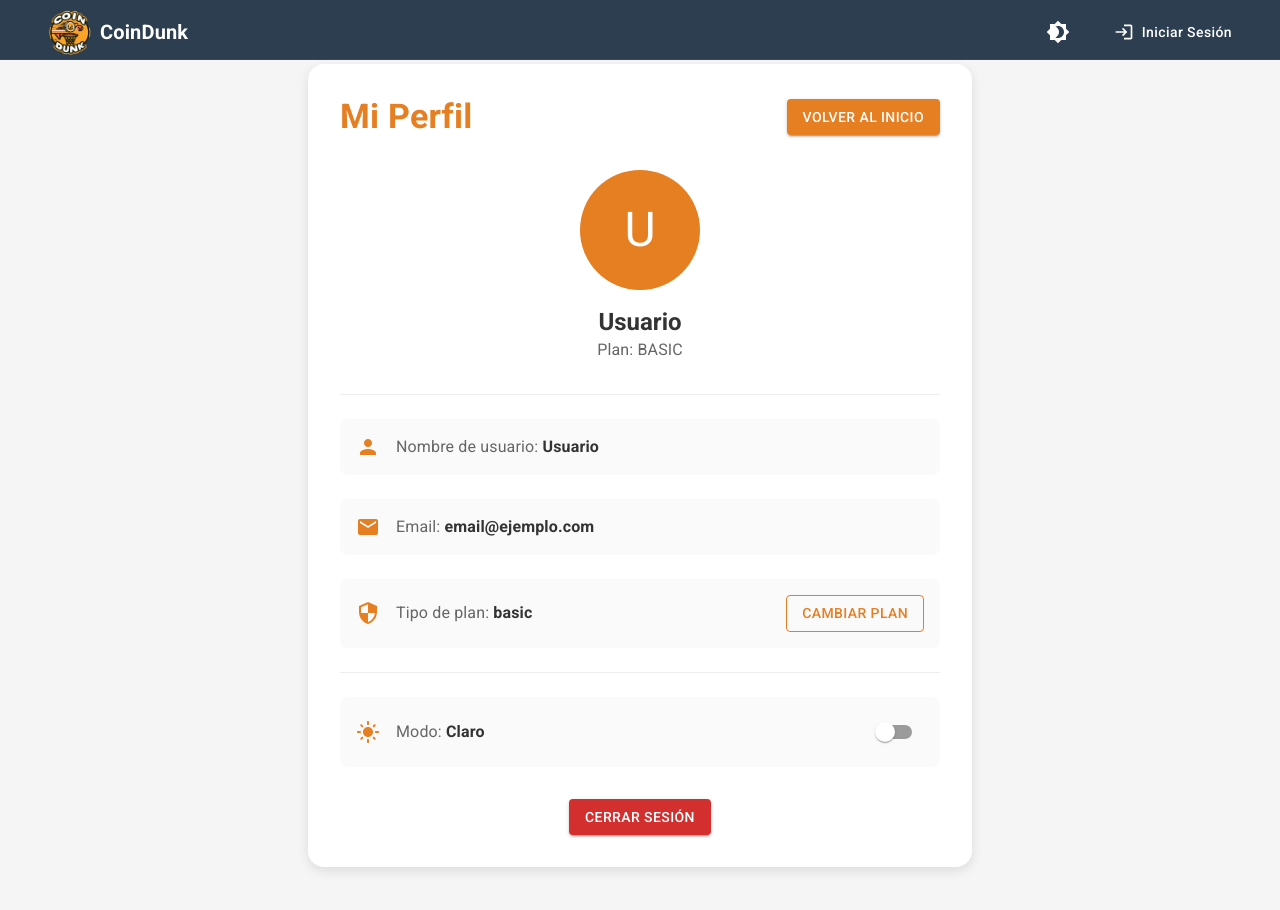
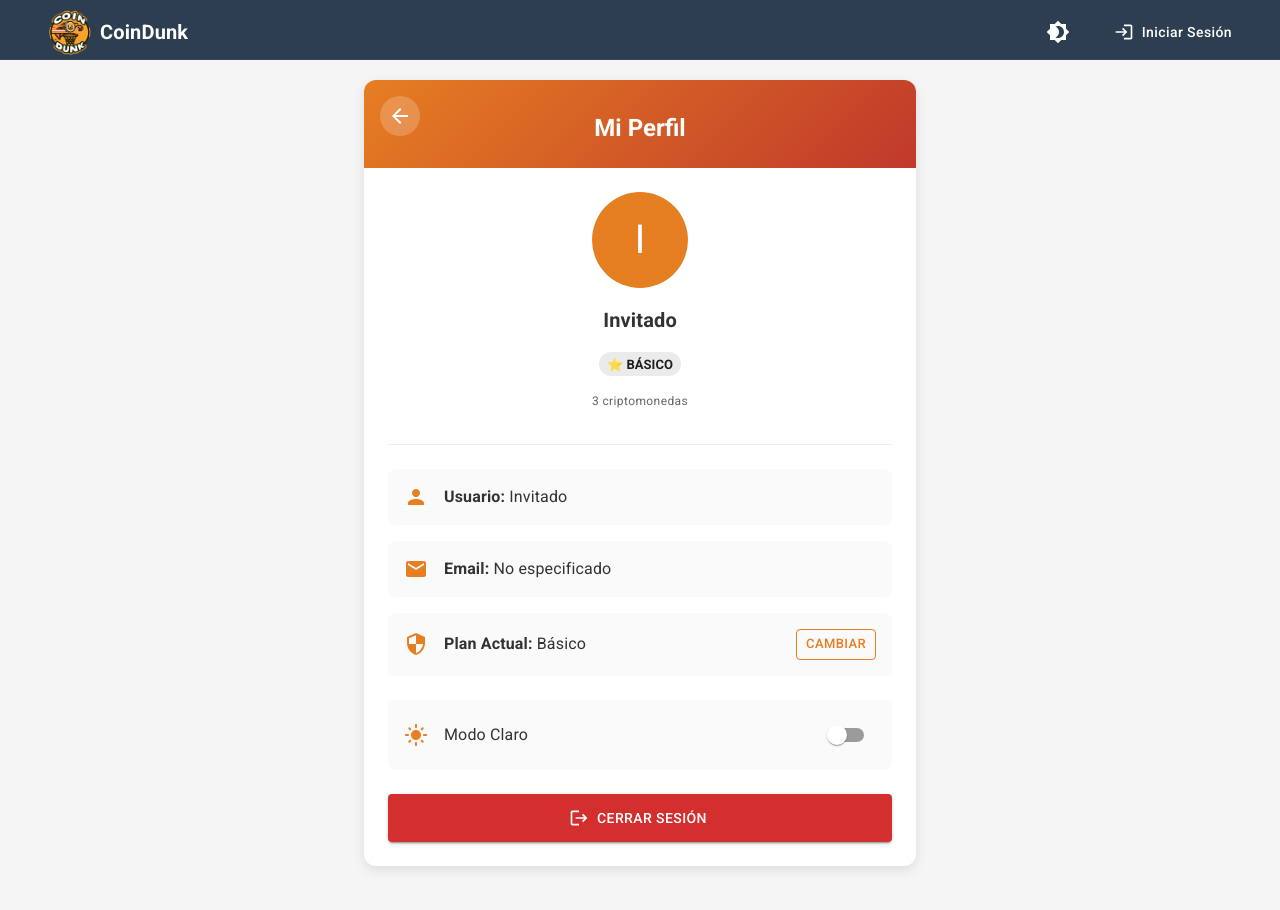
Before and after one commit to MiguelRegueiro/CoinDunk, a React (Create React App) app: page /perfil in a window 1280 px wide. Shown: the top 910 px of the page. Built offline with nearby package versions, Linux system fonts and the light colour scheme.

Commit message:
Página de perfil terminada, salvo por un detalle estético en el apartado de plan. Conexión con la base de datos funcionando correctamente.

```diff
--- a/src/pages/LoginPage.js
+++ b/src/pages/LoginPage.js
@@ -239,4 +239,7 @@ function LoginPage() {
     );
 }
 
+
+
+
 export default LoginPage;
--- a/src/pages/Perfil.js
+++ b/src/pages/Perfil.js
@@ -1,189 +1,254 @@
 import React, { useContext } from 'react';
 import { ThemeContext } from '../context/Theme';
-import { Box, Typography, Avatar, Button, Divider, Paper, Switch } from '@mui/material';
-import { Email, Person, Security, DarkMode, LightMode } from '@mui/icons-material';
+import {
+  Box,
+  Typography,
+  Avatar,
+  Button,
+  Divider,
+  Paper,
+  Switch,
+  Chip,
+  Container,
+  Stack,
+  IconButton
+} from '@mui/material';
+import {
+  Email,
+  Person,
+  Security,
+  DarkMode,
+  LightMode,
+  ArrowBack,
+  Logout
+} from '@mui/icons-material';
 import { useNavigate } from 'react-router-dom';
 
 const Perfil = () => {
-  const theme = useContext(ThemeContext) || {
-    isDarkMode: false,
-    colors: {
-      background: '#f5f5f5',
-      surface: '#FFFFFF',
-      cardBackground: '#FFFFFF',
-      paper: '#FAFAFA',
-      text: '#212121',
-      textPrimary: '#333333',
-      textSecondary: '#666666',
-      primary: '#E67E22',
-      primaryHover: '#D35400',
-      border: '#E0E0E0',
-      divider: '#EEEEEE'
-    }
+  const theme = useContext(ThemeContext);
+  const navigate = useNavigate();
+
+  // Obtener datos del usuario
+  const userData = JSON.parse(localStorage.getItem('coindunk_user')) || {};
+
+  // Detalles de planes
+  const planDetails = {
+    basic: {
+      name: 'Básico',
+      color: 'default',
+      description: '3 criptomonedas',
+      icon: '⭐'
+    },
+    pro: {
+      name: 'Profesional',
+      color: 'primary',
+      description: '10 criptomonedas',
+      icon: '🚀'
+    },
+    premium: {
+      name: 'Premium',
+      color: 'secondary',
+      description: 'Ilimitado',
+      icon: '👑'
+    },
   };
 
-  const navigate = useNavigate();
-  const userData = JSON.parse(localStorage.getItem('coindunk_user')) || {};
   const user = {
-    username: userData.username || 'Usuario',
-    email: userData.email || 'email@ejemplo.com',
+    username: userData.username || 'Invitado',
+    email: userData.email || 'No especificado',
     plan: userData.plan || 'basic'
   };
 
-  // Estilos actualizados con mejor contraste
-  const styles = {
-    pageContainer: {
+  return (
+    <Box sx={{
       minHeight: '100vh',
       backgroundColor: theme.colors.background,
-      color: theme.colors.textPrimary,
-      padding: '2rem'
+      pt: 10, // Espacio para el navbar
+      pb: 4
+    }}>
+      <Container maxWidth="sm">
+        {/* Tarjeta de perfil */}
+        <Paper elevation={3} sx={{
+          borderRadius: 3,
+          overflow: 'hidden',
+          backgroundColor: theme.colors.surface,
+          boxShadow: theme.colors.shadow,
+          mb: 30
+        }}>
+          {/* Header con gradiente */}
+          <Box sx={{
+            p: 3,
+            background: `linear-gradient(135deg, ${theme.colors.primary} 0%, ${theme.colors.primaryDark} 100%)`,
+            color: '#fff',
+            position: 'relative',
+            textAlign: 'center'
+          }}>
+            <IconButton
+              onClick={() => navigate('/')}
+              sx={{
+                position: 'absolute',
+                left: 16,
+                top: 16,
+                color: '#fff',
+                backgroundColor: 'rgba(255, 255, 255, 0.2)',
+                '&:hover': {
+                  backgroundColor: 'rgba(255, 255, 255, 0.3)'
                 },
-    profileCard: {
-      padding: '2rem',
-      borderRadius: '16px',
-      boxShadow: theme.colors.shadow,
-      backgroundColor: theme.colors.surface,
-      maxWidth: '600px',
-      margin: '2rem auto'
-    },
-    profileItem: {
-      display: 'flex',
-      alignItems: 'center',
-      margin: '1.5rem 0',
-      padding: '1rem',
-      borderRadius: '8px',
-      backgroundColor: theme.colors.paper,
-      color: theme.colors.textPrimary // Aseguramos color legible
-    },
-    avatar: {
-      width: 120,
-      height: 120,
-      fontSize: '3rem',
-      bgcolor: theme.colors.primary,
-      mb: 2,
-      color: '#fff' // Texto blanco en el avatar
-    },
-    button: {
-      bgcolor: theme.colors.primary,
-      color: '#fff', // Texto blanco en botones primarios
-      '&:hover': {
-        bgcolor: theme.colors.primaryHover
-      }
-    },
-    outlinedButton: {
-      color: theme.colors.primary,
-      borderColor: theme.colors.primary,
-      '&:hover': {
-        borderColor: theme.colors.primaryDark
-      }
-    },
-    strongText: {
-      color: theme.colors.textPrimary, // Texto principal para elementos importantes
-      fontWeight: 'bold'
-    },
-    labelText: {
-      color: theme.colors.textSecondary // Texto secundario para etiquetas
-    }
-  };
+                width: 40,
+                height: 40
+              }}
+              aria-label="Volver"
+            >
+              <ArrowBack />
+            </IconButton>
 
-  return (
-    <Box sx={styles.pageContainer}>
-      <Paper sx={styles.profileCard}>
-        <Box sx={{ display: 'flex', justifyContent: 'space-between', alignItems: 'center' }}>
-          <Typography variant="h4" sx={{ fontWeight: 'bold', color: theme.colors.primary }}>
+            <Typography variant="h5" sx={{
+              fontWeight: 'bold',
+              mt: 1
+            }}>
               Mi Perfil
-          </Typography>
-          <Button
-            variant="contained"
-            onClick={() => navigate('/')}
-            sx={styles.button}
-          >
-            Volver al Inicio
-          </Button>
-        </Box>
-
-        <Box sx={{ display: 'flex', flexDirection: 'column', alignItems: 'center', my: 4 }}>
-          <Avatar sx={styles.avatar}>
-            {user.username.charAt(0).toUpperCase()}
-          </Avatar>
-          <Typography variant="h5" sx={styles.strongText}>
-            {user.username}
-          </Typography>
-          <Typography sx={styles.labelText}>
-            Plan: {user.plan.toUpperCase()}
             </Typography>
           </Box>
 
-        <Divider sx={{ my: 3, borderColor: theme.colors.divider }} />
+          {/* Contenido principal */}
+          <Box sx={{ p: 3 }}>
+            <Stack direction="column" alignItems="center" spacing={2} sx={{ mb: 4 }}>
+              <Avatar sx={{
+                width: 96,
+                height: 96,
+                fontSize: '2.5rem',
+                bgcolor: theme.colors.primary,
+                mb: 1
+              }}>
+                {user.username.charAt(0).toUpperCase()}
+              </Avatar>
 
-        <Box sx={styles.profileItem}>
-          <Person sx={{ mr: 2, color: theme.colors.primary }} />
-          <Typography flexGrow={1}>
-            <span style={styles.labelText}>Nombre de usuario:</span>{' '}
-            <span style={styles.strongText}>{user.username}</span>
+              <Typography variant="h6" sx={{
+                fontWeight: 'bold',
+                color: theme.colors.textPrimary
+              }}>
+                {user.username}
               </Typography>
-        </Box>
 
-        <Box sx={styles.profileItem}>
-          <Email sx={{ mr: 2, color: theme.colors.primary }} />
-          <Typography flexGrow={1}>
-            <span style={styles.labelText}>Email:</span>{' '}
-            <span style={styles.strongText}>{user.email}</span>
+              <Chip
+                label={`${planDetails[user.plan]?.icon} ${planDetails[user.plan]?.name}`}
+                color={planDetails[user.plan]?.color}
+                size="small"
+                sx={{
+                  fontWeight: 'bold',
+                  textTransform: 'uppercase'
+                }}
+              />
+              <Typography variant="caption" sx={{
+                color: theme.colors.textSecondary
+              }}>
+                {planDetails[user.plan]?.description}
               </Typography>
-        </Box>
-
-        <Box sx={styles.profileItem}>
-          <Security sx={{ mr: 2, color: theme.colors.primary }} />
-          <Typography flexGrow={1}>
-            <span style={styles.labelText}>Tipo de plan:</span>{' '}
-            <span style={styles.strongText}>{user.plan}</span>
-          </Typography>
-          <Button
-            variant="outlined"
-            onClick={() => navigate('/planes')}
-            sx={styles.outlinedButton}
-          >
-            Cambiar Plan
-          </Button>
-        </Box>
+            </Stack>
 
             <Divider sx={{ my: 3, borderColor: theme.colors.divider }} />
 
-        <Box sx={styles.profileItem}>
+            {/* Sección de información */}
+            <Stack spacing={2} sx={{ mb: 3 }}>
+              <Paper elevation={0} sx={{
+                p: 2,
+                borderRadius: 2,
+                backgroundColor: theme.colors.paper
+              }}>
+                <Stack direction="row" spacing={2} alignItems="center">
+                  <Person sx={{ color: theme.colors.primary }} />
+                  <Typography sx={{ color: theme.colors.textPrimary }}>
+                    <strong>Usuario:</strong> {user.username}
+                  </Typography>
+                </Stack>
+              </Paper>
+
+              <Paper elevation={0} sx={{
+                p: 2,
+                borderRadius: 2,
+                backgroundColor: theme.colors.paper
+              }}>
+                <Stack direction="row" spacing={2} alignItems="center">
+                  <Email sx={{ color: theme.colors.primary }} />
+                  <Typography sx={{ color: theme.colors.textPrimary }}>
+                    <strong>Email:</strong> {user.email}
+                  </Typography>
+                </Stack>
+              </Paper>
+
+              <Paper elevation={0} sx={{
+                p: 2,
+                borderRadius: 2,
+                backgroundColor: theme.colors.paper
+              }}>
+                <Stack direction="row" justifyContent="space-between" alignItems="center">
+                  <Stack direction="row" spacing={2} alignItems="center">
+                    <Security sx={{ color: theme.colors.primary }} />
+                    <Typography sx={{ color: theme.colors.textPrimary }}>
+                      <strong>Plan Actual:</strong> {planDetails[user.plan]?.name}
+                    </Typography>
+                  </Stack>
+                  <Button
+                    variant="outlined"
+                    size="small"
+                    onClick={() => navigate('/planes')}
+                    sx={{
+                      color: theme.colors.primary,
+                      borderColor: theme.colors.primary
+                    }}
+                  >
+                    Cambiar
+                  </Button>
+                </Stack>
+              </Paper>
+            </Stack>
+
+            {/* Configuración de tema */}
+            <Paper elevation={0} sx={{
+              p: 2,
+              borderRadius: 2,
+              mb: 3,
+              backgroundColor: theme.colors.paper
+            }}>
+              <Stack direction="row" justifyContent="space-between" alignItems="center">
+                <Stack direction="row" spacing={2} alignItems="center">
                   {theme.isDarkMode ? (
-            <DarkMode sx={{ mr: 2, color: theme.colors.primaryLight }} />
+                    <DarkMode sx={{ color: theme.colors.primary }} />
                   ) : (
-            <LightMode sx={{ mr: 2, color: theme.colors.primary }} />
+                    <LightMode sx={{ color: theme.colors.primary }} />
                   )}
-          <Typography flexGrow={1}>
-            <span style={styles.labelText}>Modo:</span>{' '}
-            <span style={styles.strongText}>{theme.isDarkMode ? 'Oscuro' : 'Claro'}</span>
+                  <Typography sx={{ color: theme.colors.textPrimary }}>
+                    Modo {theme.isDarkMode ? 'Oscuro' : 'Claro'}
                   </Typography>
+                </Stack>
                 <Switch
                   checked={theme.isDarkMode}
                   onChange={theme.toggleTheme}
                   color="primary"
                 />
-        </Box>
+              </Stack>
+            </Paper>
 
-        <Box sx={{ display: 'flex', justifyContent: 'center', mt: 4 }}>
+            {/* Botón de cerrar sesión */}
             <Button
+              fullWidth
               variant="contained"
-            sx={{
-              bgcolor: theme.colors.error,
-              color: '#fff',
-              '&:hover': { bgcolor: theme.isDarkMode ? '#D32F2F' : '#B71C1C' }
-            }}
+              startIcon={<Logout />}
               onClick={() => {
                 localStorage.removeItem('coindunk_token');
                 localStorage.removeItem('coindunk_user');
                 navigate('/login');
+              }}
+              sx={{
+                py: 1.5,
+                backgroundColor: theme.colors.error
               }}
             >
               Cerrar Sesión
             </Button>
           </Box>
         </Paper>
+      </Container>
     </Box>
   );
 };
```
Also changed, not shown: server.js (+108 -152 lines). Lines whose indentation alone changed are shown as unchanged.
